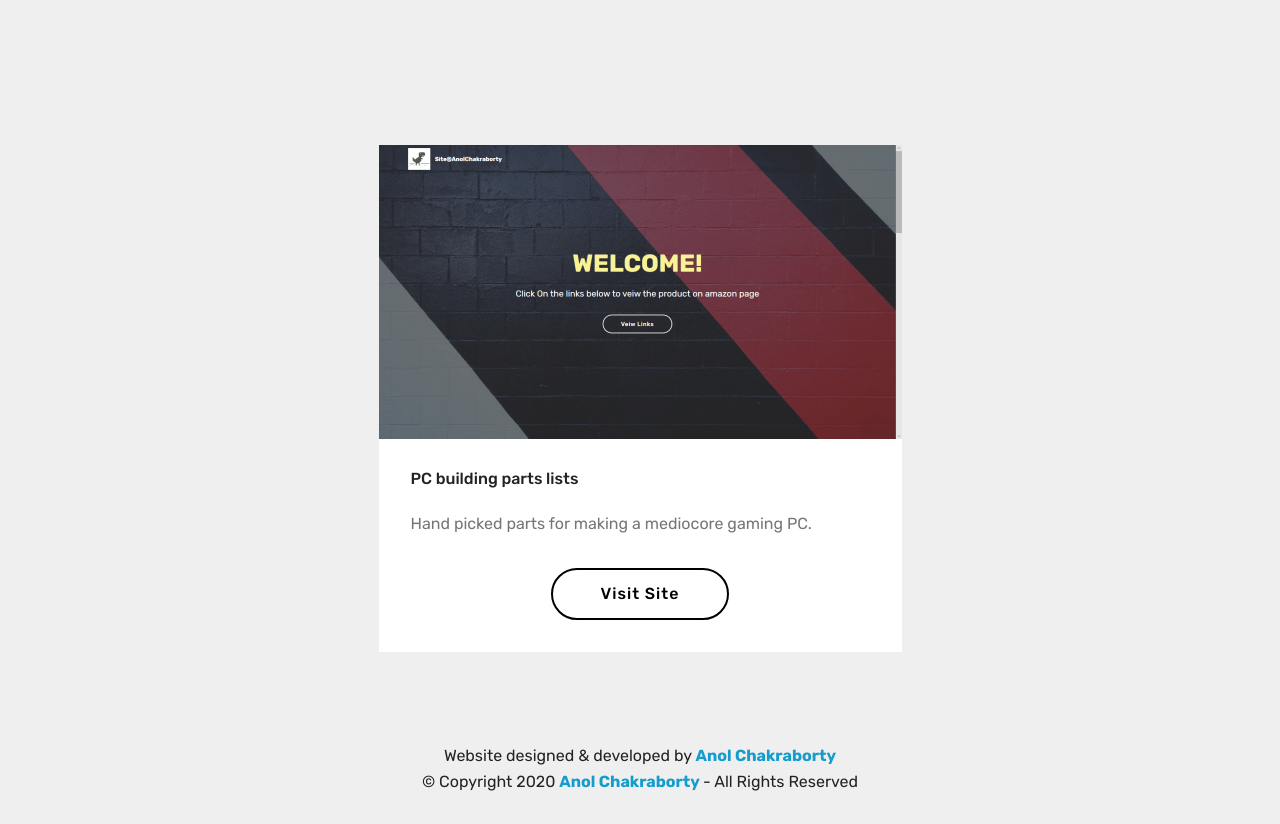
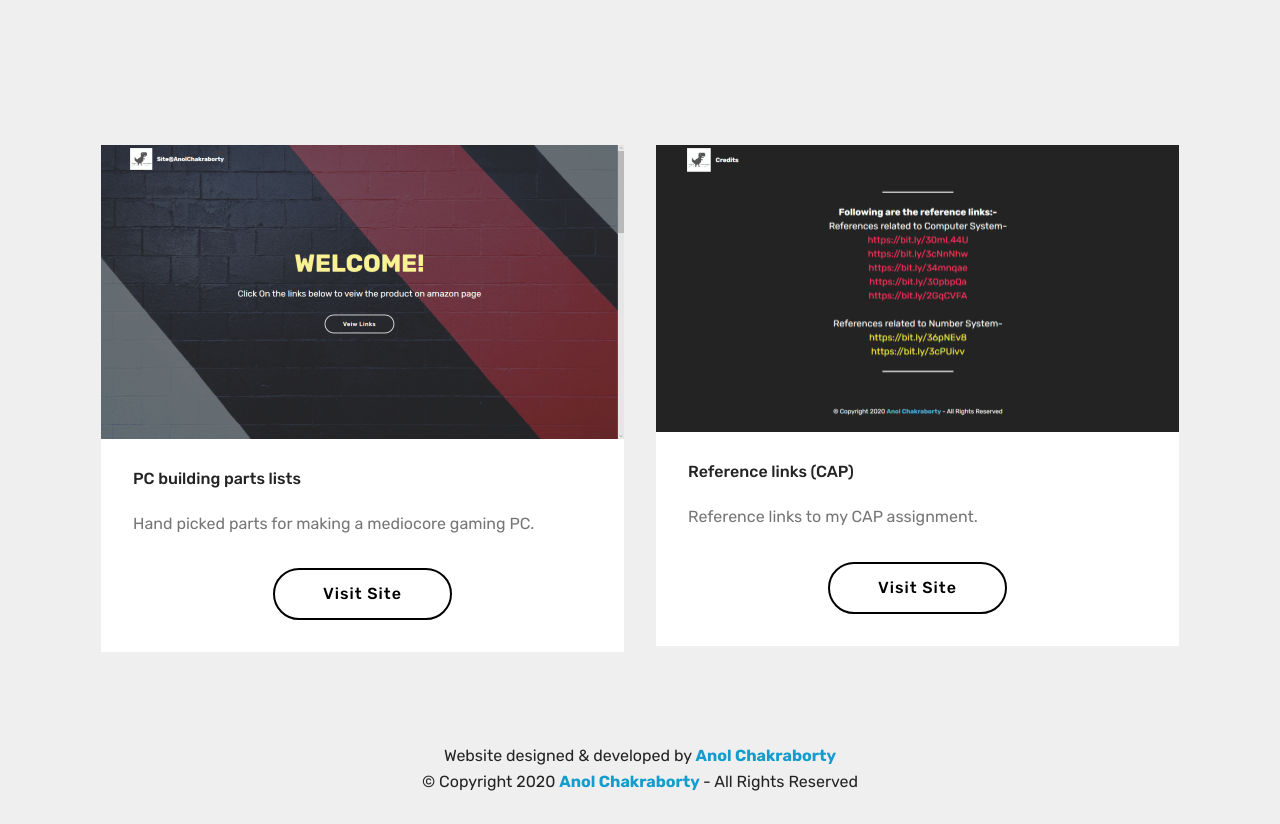
Before and after one commit to itssubhamroy23/mysites, a plain HTML site: page index.html in a window 1280 px wide. Shown: the part 1320-2144 px from the top of the page. Drawn offline with Linux system fonts and the light colour scheme.

Commit message:
Add files via upload

```diff
--- a/assets/images/hashes.json
+++ b/assets/images/hashes.json
@@ -1 +1 @@
-{"MF5wZgR/ep9HK22ORQzPHg==":"download-122x122.png","B2JwbWR9rNXHbQgeIcGZ9w==":"mbr-1800x1200.jpg","Gsq6EUyyT3fRoiqXoKebDQ==":"port-492x254.png","IoBBg7LVC0uSpFX58lZHsA==":"data-492x254.png","Lvbqkn2rq825UF/QeWN2ag==":"cred-492x252.png","yX/DU8/TjIZqStZRGsYZBg==":"nerits-492x253.png","Fe692vLvNvRjm6/I/e0X6g==":"screenshot%20(25)-1046x588.png"}
+{"MF5wZgR/ep9HK22ORQzPHg==":"download-122x122.png","B2JwbWR9rNXHbQgeIcGZ9w==":"mbr-1800x1200.jpg","Gsq6EUyyT3fRoiqXoKebDQ==":"port-492x254.png","IoBBg7LVC0uSpFX58lZHsA==":"data-492x254.png","Lvbqkn2rq825UF/QeWN2ag==":"cred-492x252.png","yX/DU8/TjIZqStZRGsYZBg==":"nerits-492x253.png","Fe692vLvNvRjm6/I/e0X6g==":"screenshot%20(25)-1046x588.png","tHvETJhH3XLli51Y9IPfEQ==":"ref-1046x575.png"}
--- a/index.html
+++ b/index.html
@@ -53,7 +53,7 @@
     </nav>
 </section>
 
-<section class="engine"><a href="https://mobirise.info/x">free css templates</a></section><section class="header1 cid-rWYOHZyQK8 mbr-fullscreen mbr-parallax-background" id="header16-2">
+<section class="engine"><a href="https://mobirise.info/e">how to make a site</a></section><section class="header1 cid-rWYOHZyQK8 mbr-fullscreen mbr-parallax-background" id="header16-2">
 
 
 
@@ -158,7 +158,21 @@
                 </div>
             </div>
 
-
+            <div class="card p-3 col-12 col-md-6">
+                <div class="card-wrapper">
+                    <div class="card-img">
+                        <a href="https://xnolpanthera.github.io/ref/" target="_blank"><img src="assets/images/ref-1046x575.png" alt="Mobirise" title=""></a>
+                    </div>
+                    <div class="card-box">
+                        <h4 class="card-title mbr-fonts-style display-7">
+                            Reference links (CAP)</h4>
+                        <p class="mbr-text mbr-fonts-style display-7">
+                            Reference links to my CAP assignment.</p>
+                    </div>
+                    <div class="mbr-section-btn text-center"><a href="https://xnolpanthera.github.io/ref/" class="btn btn-black-outline display-4" target="_blank">
+                            Visit Site</a></div>
+                </div>
+            </div>
 
 
 
```
Also changed, not shown: assets/images/ref-1046x575.png (added).
